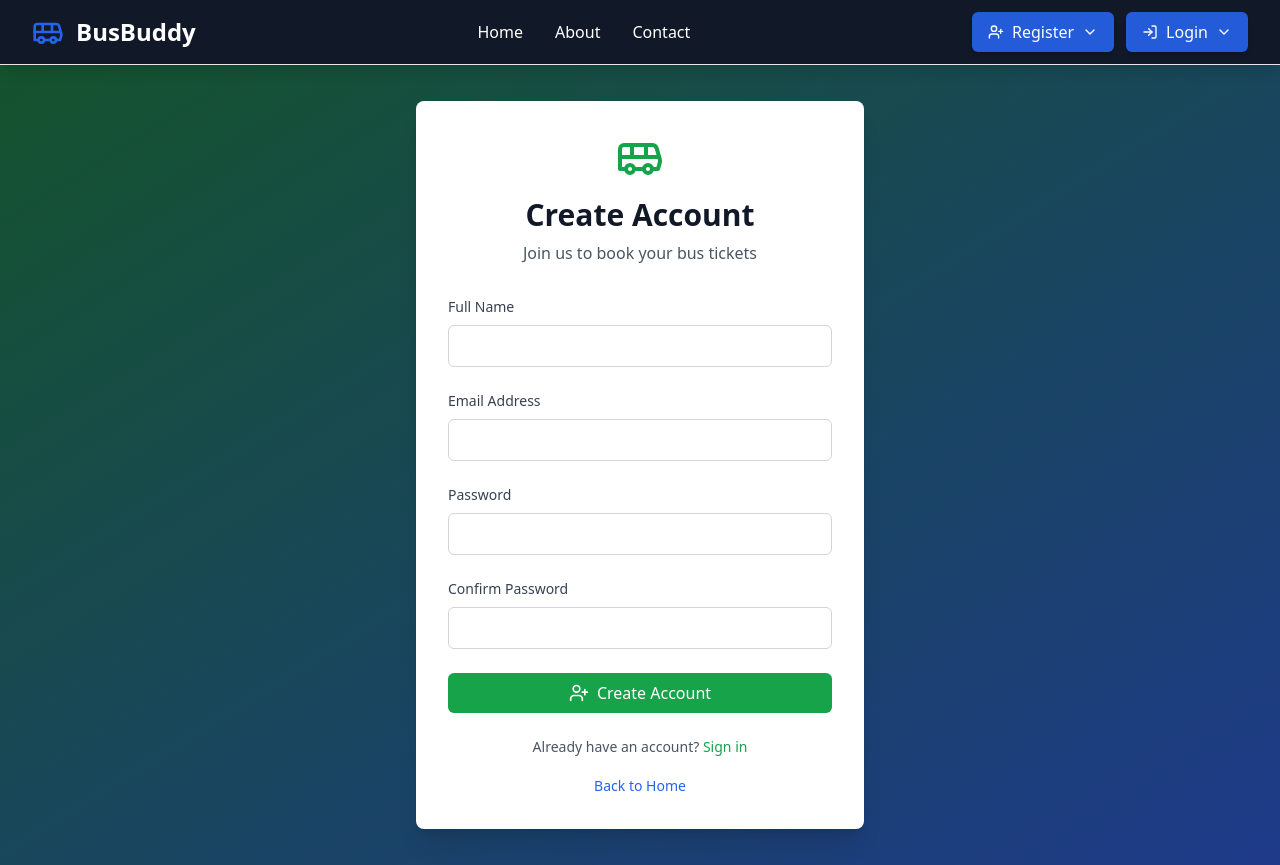
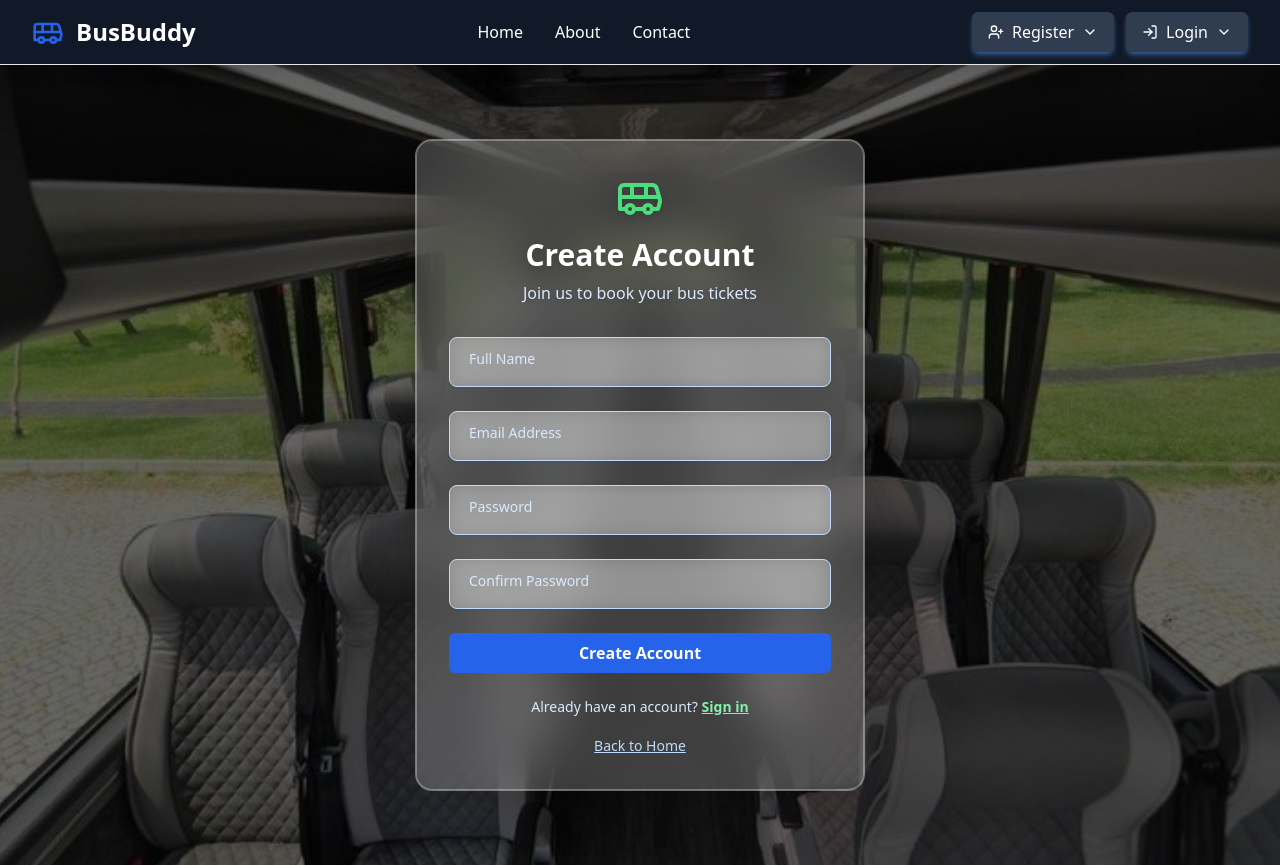
Before and after one commit to Neehangma/Web-Development, a React (Vite) app in the folder frontend/busbuddy/: page /passenger/register in a window 1280 px wide. Built offline with nearby package versions, Linux system fonts and the light colour scheme.

Commit message:
Changes of design

```diff
--- a/frontend/busbuddy/index.html
+++ b/frontend/busbuddy/index.html
@@ -4,7 +4,7 @@
     <meta charset="UTF-8" />
     <link rel="icon" type="image/svg+xml" href="/vite.svg" />
     <meta name="viewport" content="width=device-width, initial-scale=1.0" />
-    <title>Bus Booking System with Admin and Passenger Dashboards</title>
+    <title>Busbuddy</title>
   </head>
   <body>
     <div id="root"></div>
--- a/frontend/busbuddy/src/components/layout/Footer.jsx
+++ b/frontend/busbuddy/src/components/layout/Footer.jsx
@@ -3,7 +3,7 @@ import { Bus, Mail, Phone, MapPin, Facebook, Twitter, Instagram } from 'lucide-r
 
 const Footer = () => {
   return (
-    <footer className="bg-gray-900 text-white">
+    <footer id="footer-section" className="bg-gray-900 text-white">
       <div className="max-w-7xl mx-auto px-4 sm:px-6 lg:px-8 py-12">
         <div className="grid grid-cols-1 md:grid-cols-4 gap-8">
           {/* Company Info */}
--- a/frontend/busbuddy/src/components/layout/Header.jsx
+++ b/frontend/busbuddy/src/components/layout/Header.jsx
@@ -1,4 +1,4 @@
-import React, { useState } from 'react';
+import React, { useState, useRef, useEffect } from 'react';
 import { useNavigate } from 'react-router-dom';
 import { useAuth } from '../../context/AuthContext';
 import { Bus, User, LogOut, ChevronDown, UserPlus, LogIn } from 'lucide-react';
@@ -8,11 +8,56 @@ const Header = () => {
   const { user, logout } = useAuth();
   const [showDropdown, setShowDropdown] = useState(false);
   const [showDropdown2, setShowDropdown2] = useState(false);
+  const registerRef = useRef(null);
+  const loginRef = useRef(null);
+
+  // Close dropdowns when clicking outside
+  useEffect(() => {
+    function handleClickOutside(event) {
+      if (
+        registerRef.current &&
+        !registerRef.current.contains(event.target) &&
+        showDropdown
+      ) {
+        setShowDropdown(false);
+      }
+      if (
+        loginRef.current &&
+        !loginRef.current.contains(event.target) &&
+        showDropdown2
+      ) {
+        setShowDropdown2(false);
+      }
+    }
+    document.addEventListener('mousedown', handleClickOutside);
+    return () => {
+      document.removeEventListener('mousedown', handleClickOutside);
+    };
+  }, [showDropdown, showDropdown2]);
 
   const handleLogout = () => {
     logout();
     navigate('/');
     setShowDropdown(false);
+  };
+
+  // Scroll to section if on homepage, else navigate to home and scroll after navigation
+  const scrollToSection = (sectionId) => {
+    const el = document.getElementById(sectionId);
+    if (el) {
+      el.scrollIntoView({ behavior: 'smooth' });
+    }
+  };
+
+  const handleNavClick = (sectionId) => {
+    if (window.location.pathname === '/') {
+      scrollToSection(sectionId);
+    } else {
+      navigate('/');
+      setTimeout(() => scrollToSection(sectionId), 100);
+    }
+    setShowDropdown(false);
+    setShowDropdown2(false);
   };
 
   const handleNavigation = (path) => {
@@ -37,15 +82,21 @@ const Header = () => {
           {/* Navigation */}
           <nav className="hidden md:flex items-center space-x-8">
             <button
-              onClick={() => navigate('/')}
+              onClick={() => handleNavClick('home-section')}
               className="text-white hover:text-blue-400 transition-colors"
             >
               Home
             </button>
-            <button className="text-white hover:text-blue-400 transition-colors">
+            <button
+              onClick={() => handleNavClick('about-section')}
+              className="text-white hover:text-blue-400 transition-colors"
+            >
               About
             </button>
-            <button className="text-white hover:text-blue-400 transition-colors">
+            <button
+              onClick={() => handleNavClick('footer-section')}
+              className="text-white hover:text-blue-400 transition-colors"
+            >
               Contact
             </button>
           </nav>
@@ -93,10 +144,10 @@ const Header = () => {
             ) : (
               <div className="flex items-center space-x-3">
                 {/* Register Button */}
-                <div className="relative">
+                <div className="relative group" ref={registerRef}>
                   <button
-                    onClick={() => setShowDropdown(!showDropdown)}
-                    className="flex items-center space-x-2 bg-blue-600/90 hover:bg-transparent hover:ring-2 hover:ring-blue-400 text-white px-4 py-2 rounded-md transition-all duration-200 shadow-md"
+                    className="flex items-center space-x-2 bg-slate-700/90 hover:bg-slate-600 hover:ring-2 hover:ring-slate-400 text-white px-4 py-2 rounded-md transition-all duration-200 shadow-md shadow-blue-400/40 hover:shadow-blue-400/80 focus:shadow-blue-400/80 outline-none"
+                    onClick={() => setShowDropdown((v) => !v)}
                   >
                     <UserPlus className="h-4 w-4" />
                     <span>Register</span>
@@ -104,10 +155,12 @@ const Header = () => {
                   </button>
 
                   {showDropdown && (
-                    <div className="absolute right-0 mt-2 w-48 bg-gray-900 text-white rounded-md shadow-lg py-1 border border-blue-700">
+                    <div
+                      className="absolute right-0 mt-2 w-48 bg-gray-900 text-white rounded-md shadow-lg py-1 border border-blue-700"
+                    >
                       <button
                         onClick={() => handleNavigation('/passenger/register')}
-                        className="block w-full text-left px-4 py-2 text-sm text-white hover:bg-blue-800 hover:text-blue-300 transition-colors"
+                        className="block w-full text-left px-4 py-2 text-sm text-white transition-colors hover:bg-white/20 hover:backdrop-blur-md hover:shadow-lg hover:ring-1 hover:ring-blue-300 hover:text-blue-200"
                       >
                         <UserPlus className="h-4 w-4 inline mr-2 text-blue-400" />
                         Passenger Register
@@ -117,10 +170,10 @@ const Header = () => {
                 </div>
 
                 {/* Login Button */}
-                <div className="relative">
+                <div className="relative group" ref={loginRef}>
                   <button
-                    onClick={() => setShowDropdown2(!showDropdown2)}
-                    className="flex items-center space-x-2 bg-blue-600/90 hover:bg-transparent hover:ring-2 hover:ring-blue-400 text-white px-4 py-2 rounded-md transition-all duration-200 shadow-md"
+                    className="flex items-center space-x-2 bg-slate-700/90 hover:bg-slate-600 hover:ring-2 hover:ring-slate-400 text-white px-4 py-2 rounded-md transition-all duration-200 shadow-md shadow-blue-400/40 hover:shadow-blue-400/80 focus:shadow-blue-400/80 outline-none"
+                    onClick={() => setShowDropdown2((v) => !v)}
                   >
                     <LogIn className="h-4 w-4" />
                     <span>Login</span>
@@ -128,10 +181,12 @@ const Header = () => {
                   </button>
 
                   {showDropdown2 && (
-                    <div className="absolute right-0 mt-2 w-48 bg-gray-900 text-white rounded-md shadow-lg py-1 border border-blue-700">
+                    <div
+                      className="absolute right-0 mt-2 w-48 bg-gray-900 text-white rounded-md shadow-lg py-1 border border-blue-700"
+                    >
                       <button
                         onClick={() => handleNavigation('/passenger/login')}
-                        className="block w-full text-left px-4 py-2 text-sm text-white hover:bg-blue-800 hover:text-blue-300 transition-colors"
+                        className="block w-full text-left px-4 py-2 text-sm text-white transition-colors hover:bg-white/20 hover:backdrop-blur-md hover:shadow-lg hover:ring-1 hover:ring-blue-300 hover:text-blue-200"
                       >
                         <LogIn className="h-4 w-4 inline mr-2 text-blue-400" />
                         Passenger Login
@@ -139,7 +194,7 @@ const Header = () => {
                       <hr className="my-1 border-blue-700" />
                       <button
                         onClick={() => handleNavigation('/admin/login')}
-                        className="block w-full text-left px-4 py-2 text-sm text-white hover:bg-blue-800 hover:text-blue-300 transition-colors"
+                        className="block w-full text-left px-4 py-2 text-sm text-white transition-colors hover:bg-white/20 hover:backdrop-blur-md hover:shadow-lg hover:ring-1 hover:ring-blue-300 hover:text-blue-200"
                       >
                         <LogIn className="h-4 w-4 inline mr-2 text-blue-400" />
                         Admin Login
@@ -157,15 +212,21 @@ const Header = () => {
       <div className="md:hidden border-t bg-gray-800 px-4 py-2">
         <nav className="flex justify-center space-x-6">
           <button
-            onClick={() => navigate('/')}
+            onClick={() => handleNavClick('home-section')}
             className="text-white hover:text-blue-400 transition-colors text-sm"
           >
             Home
           </button>
-          <button className="text-white hover:text-blue-400 transition-colors text-sm">
+          <button
+            onClick={() => handleNavClick('about-section')}
+            className="text-white hover:text-blue-400 transition-colors text-sm"
+          >
             About
           </button>
-          <button className="text-white hover:text-blue-400 transition-colors text-sm">
+          <button
+            onClick={() => handleNavClick('footer-section')}
+            className="text-white hover:text-blue-400 transition-colors text-sm"
+          >
             Contact
           </button>
         </nav>
--- a/frontend/busbuddy/src/components/passenger/PassengerRegister.jsx
+++ b/frontend/busbuddy/src/components/passenger/PassengerRegister.jsx
@@ -3,6 +3,7 @@ import { useAuth } from '../../context/AuthContext';
 import { useNavigate, Link } from 'react-router-dom';
 import { UserPlus, Bus } from 'lucide-react';
 import Layout from '../layout/Layout';
+import registerBusBg from '../../assets/images/register.jpg';
 
 const PassengerRegister = () => {
   const [formData, setFormData] = useState({
@@ -47,79 +48,111 @@ const PassengerRegister = () => {
 
   return (
     <Layout showFooter={false}>
-      <div className="min-h-screen bg-gradient-to-br from-green-900 to-blue-900 flex items-center justify-center p-4">
-        <div className="bg-white rounded-lg shadow-xl p-8 w-full max-w-md">
+      <div className="relative min-h-screen flex items-center justify-center p-4 overflow-hidden">
+        {/* Background image with dark overlays */}
+        <img
+          src={registerBusBg}
+          alt="Register Background"
+          className="absolute inset-0 w-full h-full object-cover scale-105 opacity-100 -z-20 transition-all duration-700"
+          draggable="false"
+        />
+        <div className="absolute inset-0 bg-black/60 -z-10" />
+        <div className="bg-white/20 backdrop-blur-xl rounded-2xl shadow-2xl border border-white/30 p-8 w-full max-w-md relative z-10 ring-1 ring-white/40">
           <div className="text-center mb-8">
             <div className="flex justify-center mb-4">
-              <Bus className="h-12 w-12 text-green-600" />
+              <Bus className="h-12 w-12 text-green-400 drop-shadow-lg" />
             </div>
-            <h2 className="text-3xl font-bold text-gray-900">Create Account</h2>
-            <p className="text-gray-600 mt-2">Join us to book your bus tickets</p>
+            <h2 className="text-3xl font-extrabold text-white drop-shadow-lg">Create Account</h2>
+            <p className="text-blue-100 mt-2 drop-shadow">Join us to book your bus tickets</p>
           </div>
 
           <form onSubmit={handleSubmit} className="space-y-6">
-            <div>
-              <label htmlFor="name" className="block text-sm font-medium text-gray-700 mb-2">
-                Full Name
-              </label>
+            {/* Name Field */}
+            <div className="relative mb-2">
               <input
                 type="text"
                 id="name"
                 name="name"
                 value={formData.name}
                 onChange={handleChange}
-                className="w-full px-3 py-2 border border-gray-300 rounded-md focus:outline-none focus:ring-2 focus:ring-green-500 focus:border-transparent"
+                className="peer w-full px-4 py-3 border border-blue-200 bg-white/30 text-white placeholder-transparent rounded-lg focus:outline-none focus:ring-2 focus:ring-blue-400 focus:border-blue-400 transition-all duration-200 shadow-sm backdrop-blur"
                 required
+                placeholder="Full Name"
+                autoComplete="off"
               />
+              <label htmlFor="name" className="absolute left-4 top-3 text-blue-100 text-sm pointer-events-none transition-all duration-200
+                peer-focus:-top-5 peer-focus:left-2 peer-focus:text-xs peer-focus:text-blue-200
+                peer-valid:-top-5 peer-valid:left-2 peer-valid:text-xs peer-valid:text-blue-200
+                bg-transparent px-1">
+                Full Name
+              </label>
             </div>
 
-            <div>
-              <label htmlFor="email" className="block text-sm font-medium text-gray-700 mb-2">
-                Email Address
-              </label>
+            {/* Email Field */}
+            <div className="relative mb-2">
               <input
                 type="email"
                 id="email"
                 name="email"
                 value={formData.email}
                 onChange={handleChange}
-                className="w-full px-3 py-2 border border-gray-300 rounded-md focus:outline-none focus:ring-2 focus:ring-green-500 focus:border-transparent"
+                className="peer w-full px-4 py-3 border border-blue-200 bg-white/30 text-white placeholder-transparent rounded-lg focus:outline-none focus:ring-2 focus:ring-blue-400 focus:border-blue-400 transition-all duration-200 shadow-sm backdrop-blur"
                 required
+                placeholder="Email Address"
+                autoComplete="off"
               />
+              <label htmlFor="email" className="absolute left-4 top-3 text-blue-100 text-sm pointer-events-none transition-all duration-200
+                peer-focus:-top-5 peer-focus:left-2 peer-focus:text-xs peer-focus:text-blue-200
+                peer-valid:-top-5 peer-valid:left-2 peer-valid:text-xs peer-valid:text-blue-200
+                bg-transparent px-1">
+                Email Address
+              </label>
             </div>
 
-            <div>
-              <label htmlFor="password" className="block text-sm font-medium text-gray-700 mb-2">
-                Password
-              </label>
+            {/* Password Field */}
+            <div className="relative mb-2">
               <input
                 type="password"
                 id="password"
                 name="password"
                 value={formData.password}
                 onChange={handleChange}
-                className="w-full px-3 py-2 border border-gray-300 rounded-md focus:outline-none focus:ring-2 focus:ring-green-500 focus:border-transparent"
+                className="peer w-full px-4 py-3 border border-blue-200 bg-white/30 text-white placeholder-transparent rounded-lg focus:outline-none focus:ring-2 focus:ring-blue-400 focus:border-blue-400 transition-all duration-200 shadow-sm backdrop-blur"
                 required
+                placeholder="Password"
+                autoComplete="off"
               />
+              <label htmlFor="password" className="absolute left-4 top-3 text-blue-100 text-sm pointer-events-none transition-all duration-200
+                peer-focus:-top-5 peer-focus:left-2 peer-focus:text-xs peer-focus:text-blue-200
+                peer-valid:-top-5 peer-valid:left-2 peer-valid:text-xs peer-valid:text-blue-200
+                bg-transparent px-1">
+                Password
+              </label>
             </div>
 
-            <div>
-              <label htmlFor="confirmPassword" className="block text-sm font-medium text-gray-700 mb-2">
-                Confirm Password
-              </label>
+            {/* Confirm Password Field */}
+            <div className="relative mb-2">
               <input
                 type="password"
                 id="confirmPassword"
                 name="confirmPassword"
                 value={formData.confirmPassword}
                 onChange={handleChange}
-                className="w-full px-3 py-2 border border-gray-300 rounded-md focus:outline-none focus:ring-2 focus:ring-green-500 focus:border-transparent"
+                className="peer w-full px-4 py-3 border border-blue-200 bg-white/30 text-white placeholder-transparent rounded-lg focus:outline-none focus:ring-2 focus:ring-blue-400 focus:border-blue-400 transition-all duration-200 shadow-sm backdrop-blur"
                 required
+                placeholder="Confirm Password"
+                autoComplete="off"
               />
+              <label htmlFor="confirmPassword" className="absolute left-4 top-3 text-blue-100 text-sm pointer-events-none transition-all duration-200
+                peer-focus:-top-5 peer-focus:left-2 peer-focus:text-xs peer-focus:text-blue-200
+                peer-valid:-top-5 peer-valid:left-2 peer-valid:text-xs peer-valid:text-blue-200
+                bg-transparent px-1">
+                Confirm Password
+              </label>
             </div>
 
             {error && (
-              <div className="bg-red-50 border border-red-200 text-red-700 px-4 py-3 rounded">
+              <div className="bg-red-600/90 border border-red-300 text-white px-4 py-3 rounded shadow">
                 {error}
               </div>
             )}
@@ -127,23 +160,20 @@ const PassengerRegister = () => {
             <button
               type="submit"
               disabled={loading}
-              className="w-full bg-green-600 hover:bg-green-700 text-white font-medium py-2 px-4 rounded-md transition duration-200 flex items-center justify-center disabled:opacity-50"
+              className="w-full bg-blue-600 hover:bg-blue-700 text-white font-semibold py-2 px-4 rounded-md transition duration-200 flex items-center justify-center disabled:opacity-50 focus:outline-none focus:ring-2 focus:ring-blue-400"
             >
               {loading ? (
                 <div className="animate-spin rounded-full h-5 w-5 border-b-2 border-white"></div>
               ) : (
-                <>
-                  <UserPlus className="h-5 w-5 mr-2" />
-                  Create Account
-                </>
+                'Create Account'
               )}
             </button>
           </form>
 
           <div className="mt-6 text-center">
-            <p className="text-sm text-gray-600">
+            <p className="text-sm text-blue-100">
               Already have an account?{' '}
-              <Link to="/passenger/login" className="text-green-600 hover:text-green-700 font-medium">
+              <Link to="/passenger/login" className="text-green-300 hover:text-green-400 font-semibold underline">
                 Sign in
               </Link>
             </p>
@@ -152,7 +182,7 @@ const PassengerRegister = () => {
           <div className="mt-4 text-center">
             <button
               onClick={() => navigate('/')}
-              className="text-blue-600 hover:text-blue-700 text-sm"
+              className="text-blue-200 hover:text-blue-400 text-sm underline"
             >
               Back to Home
             </button>
```
Also changed, not shown: frontend/busbuddy/src/components/Home.jsx (+8 -8 lines), frontend/busbuddy/src/assets/images/login.jpg (added), frontend/busbuddy/src/assets/images/register.jpg (added).
